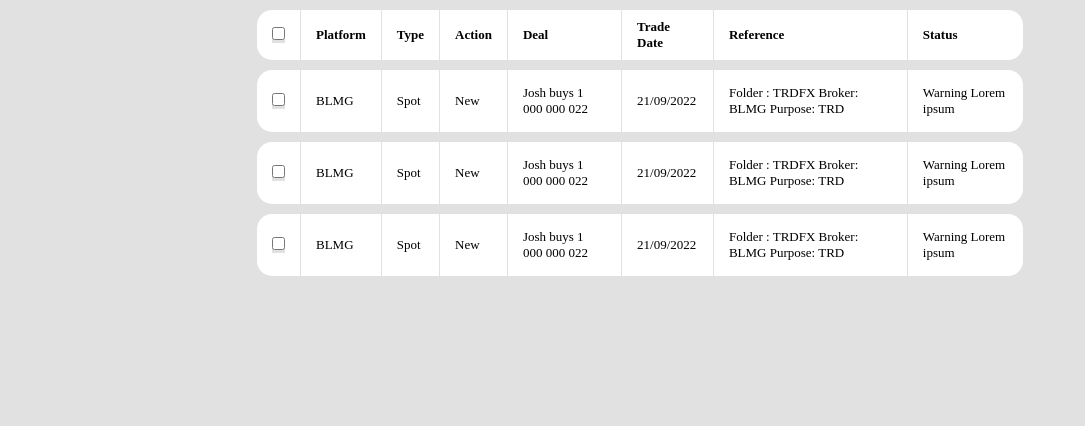
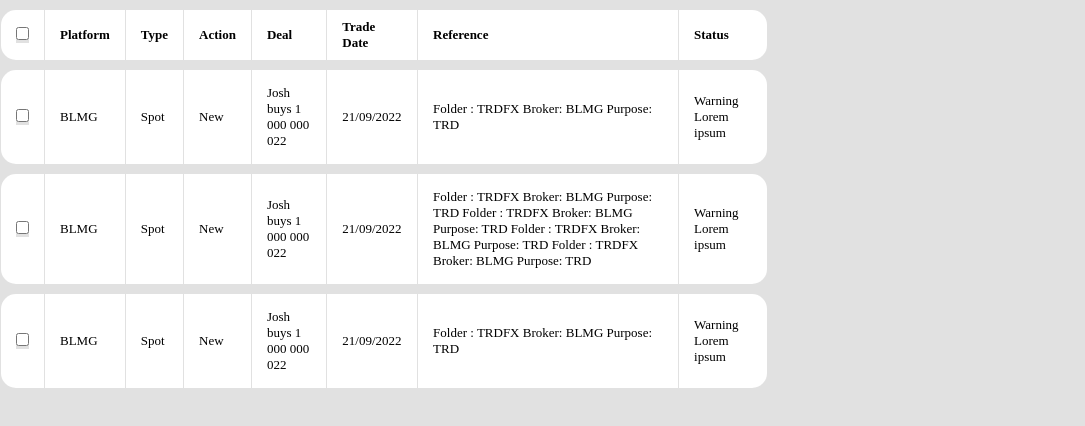
Before and after one commit to karlidaganil/table-test, a React (Vite) app: page / in a window 1280 px wide. Shown: the top 426 px of the page, without its empty margins (0-1085 px from the left). Built offline with nearby package versions, Linux system fonts and the light colour scheme.

Commit message:
styled with action bar

```diff
--- a/src/App.jsx
+++ b/src/App.jsx
@@ -19,7 +19,8 @@ const data = [
     action: "New",
     deal: "Josh buys 1 000 000 022",
     tradeDate: "21/09/2022",
-    reference: "Folder : TRDFX Broker: BLMG Purpose: TRD",
+    reference:
+      "Folder : TRDFX Broker: BLMG Purpose: TRD Folder : TRDFX Broker: BLMG Purpose: TRD Folder : TRDFX Broker: BLMG Purpose: TRD Folder : TRDFX Broker: BLMG Purpose: TRD",
     status: "Warning Lorem ipsum",
   },
   {
@@ -85,6 +86,11 @@ function App() {
   ]);
 
   return (
+    <div
+      style={{
+        width: "60%",
+      }}
+    >
       <GdlTableCheckbox
         data={data}
         columns={columns}
@@ -93,15 +99,13 @@ function App() {
         selectedNode={
           <>
             <span className="mr">{selectedRows.length} rows selected</span>
-          <span className="mr">{selectedRows.length} rows selected</span>
-          <span className="mr">{selectedRows.length} rows selected</span>
-          <span className="mr">{selectedRows.length} rows selected</span>
             <button className="mr">send</button>
             <button className="mr">ignore</button>
             <button>edit</button>
           </>
         }
       />
+    </div>
   );
 }
 
--- a/src/GdlTableCheckbox.jsx
+++ b/src/GdlTableCheckbox.jsx
@@ -83,7 +83,18 @@ const GdlTableCheckbox = ({
   console.log(getSelectedRowModel());
 
   return (
+    <>
+      {isAnyRowSelected && (
+        <div className="action-bar">
+          <Checkbox
+            checked={table.getIsAllRowsSelected()}
+            onChange={table.getToggleAllRowsSelectedHandler()}
+          ></Checkbox>
+          {selectedNode}
+        </div>
+      )}
       <table>
+        {!isAnyRowSelected && (
           <thead>
             {getHeaderGroups().map((headerGroup) => (
               <tr key={headerGroup.id}>
@@ -91,7 +102,9 @@ const GdlTableCheckbox = ({
                   <th
                     key={header.id}
                     className={`${index === 0 ? "left-corner" : ""}  ${
-                  index === headerGroup.headers.length - 1 ? "right-corner" : ""
+                      index === headerGroup.headers.length - 1
+                        ? "right-corner"
+                        : ""
                     }`}
                   >
                     {header.isPlaceholder
@@ -105,6 +118,7 @@ const GdlTableCheckbox = ({
               </tr>
             ))}
           </thead>
+        )}
         <tbody>
           {getRowModel().rows.map((row) => (
             <tr key={row.id}>
@@ -124,6 +138,7 @@ const GdlTableCheckbox = ({
           ))}
         </tbody>
       </table>
+    </>
   );
 };
 export default GdlTableCheckbox;
--- a/src/index.css
+++ b/src/index.css
@@ -1,15 +1,13 @@
 * {
-  margin: 0;
-  padding: 0;
+  margin: 0px;
+  padding: 0px;
   box-sizing: border-box;
   background-color: #e1e1e1;
   font-size: 13px;
 }
 
 table {
-  margin: auto;
-  width: 60%;
-  border-collapse: separate;
+  width: 100%;
   border-spacing: 1px 10px;
 }
 
@@ -39,3 +37,17 @@ thead tr th {
   text-align: left;
   padding: 0px 15px;
 }
+
+.action-bar {
+  display: flex;
+  align-items: center;
+  background-color: red;
+  height: 50px;
+  border-radius: 15px;
+  padding-left: 15px;
+  margin-top: 10px;
+}
+
+.mr {
+  margin: 0px 10px;
+}
```
Lines whose indentation alone changed are shown as unchanged.
